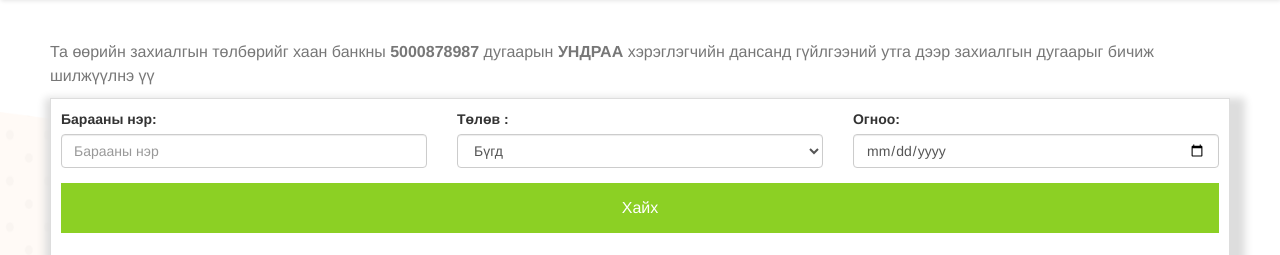
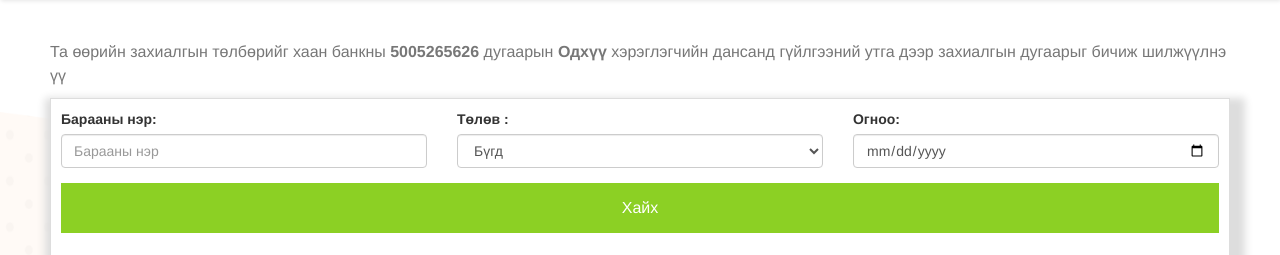
Before and after one commit to Galaa0112/online_order, a Django app: page /list/ in a window 1280 px wide. Shown: the part 60-315 px from the top of the page. Run offline with Django 3.2, Linux system fonts and the light colour scheme; the visitor is signed in with stand-in values (Sample User, id 1); data that the repository does not hold is empty; some libraries are stand-ins or nearby versions; some web fonts are replaced.

Commit message:
dans solison

```diff
--- a/templates/dashboard/order_list.html
+++ b/templates/dashboard/order_list.html
@@ -7,7 +7,7 @@
     <div class="col-12" style="padding-bottom:50px; padding-left: 50px; padding-right: 50px;">
         <section id="order" class="product-area pt-100">
 
-            <p>Та өөрийн захиалгын төлбөрийг хаан банкны <b>5000878987</b> дугаарын <b>УНДРАА</b> хэрэглэгчийн дансанд гүйлгээний утга дээр захиалгын дугаарыг бичиж шилжүүлнэ үү</p>
+            <p>Та өөрийн захиалгын төлбөрийг хаан банкны <b>5005265626</b> дугаарын <b>Одхүү</b> хэрэглэгчийн дансанд гүйлгээний утга дээр захиалгын дугаарыг бичиж шилжүүлнэ үү</p>
             <div class="table-responsive border-box" style="padding: 10px;">
                 <form action="{% url 'list' %}" method="GET" enctype="multipart/form-data">
                     <div class="row">
@@ -173,7 +173,7 @@
             </table>
             <div class="row" style="justify-content: space-between;">
                     <h3 id="hansh"></h3>
-                    <h3>Данс: 5000878987</h3>
+                    <h3>Данс: 5005265626</h3>
 
             </div>
             <button onclick="window.pdialog.close();" aria-label="close" class="x">❌</button>
@@ -245,7 +245,7 @@
 
         document.getElementById("total").innerHTML =Intl.NumberFormat().format(total)+"¥";
         document.getElementById("ttotal").innerHTML =Intl.NumberFormat().format(( total*hansh))+"₮";
-        document.getElementById("guilgee").innerHTML ="Та өөрийн захиалгын төлбөрийг хаан банкны <b>5000878987</b> дугаарын <b>УНДРАА</b> хэрэглэгчийн дансанд гүйлгээний утга дээр <b>"+ $(this).data('order_no')+"</b> захиалгын дугаарыг бичиж шилжүүлнэ үү"
+        document.getElementById("guilgee").innerHTML ="Та өөрийн захиалгын төлбөрийг хаан банкны <b>5005265626</b> дугаарын <b>Одхүү</b> хэрэглэгчийн дансанд гүйлгээний утга дээр <b>"+ $(this).data('order_no')+"</b> захиалгын дугаарыг бичиж шилжүүлнэ үү"
 
 
         window.pdialog.showModal();
```
